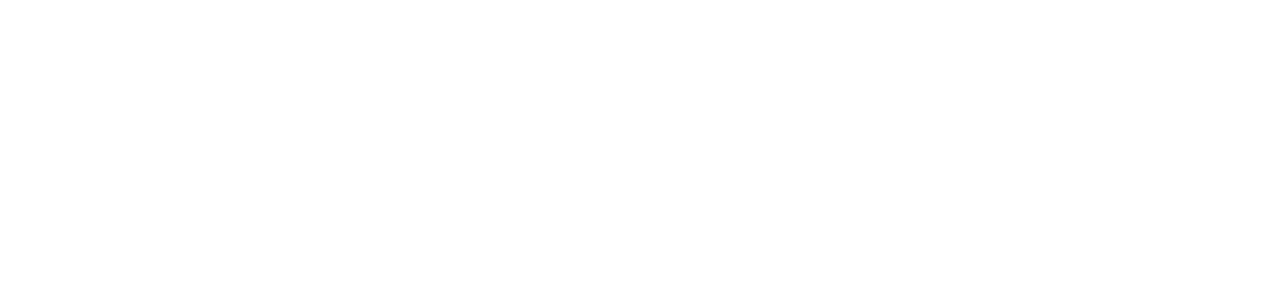
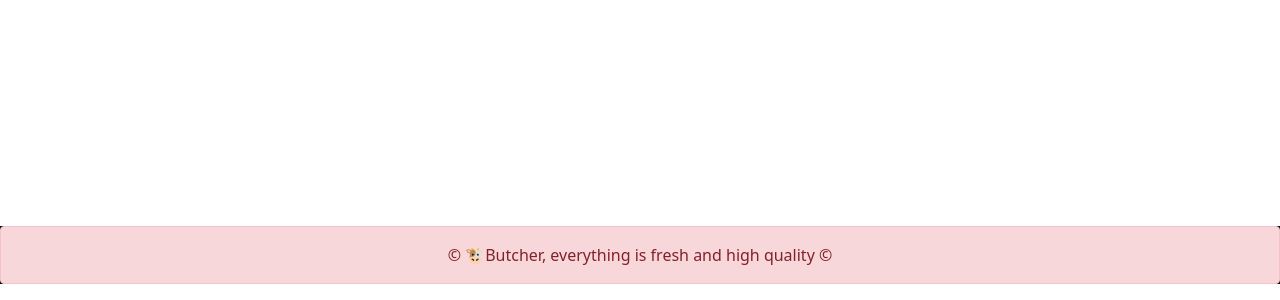
Before and after one commit to yossipoli/Butcher, a React (Create React App) app: page / in a window 1280 px wide. Shown: the part 1054-1354 px from the top of the page. Before the commit the page ends 800 px from the top, so only its background shows below. Built offline with nearby package versions, Linux system fonts and the light colour scheme.

Commit message:
footer added

```diff
--- a/src/App.css
+++ b/src/App.css
@@ -2,6 +2,11 @@
   text-align: center;
   background-color: black;
   color: white;
+}
+
+footer{
+  margin-top: 100%;
+  position: fixed;
 }
 /*
 .App-logo {
--- a/src/App.js
+++ b/src/App.js
@@ -1,12 +1,14 @@
 import 'bootstrap/dist/css/bootstrap.min.css';
 import './App.css';
 import NavBar from './Nav'
+import Footer from './Footer'
 
 function App() {
   return (
     <div className="App">
       <header className="App-header">
         <NavBar/>
+        <Footer/>
       </header>
     </div>
   );
--- /dev/null
+++ b/src/Footer.js
@@ -0,0 +1,12 @@
+import React from 'react'
+import 'bootstrap/dist/css/bootstrap.min.css';
+
+function Footer() {
+  return (
+    <footer fixed='bottom' className="alert alert-danger" role="alert">
+        © 🐮Butcher, everything is fresh and high quality ©
+    </footer>
+  )
+}
+
+export default Footer
```
